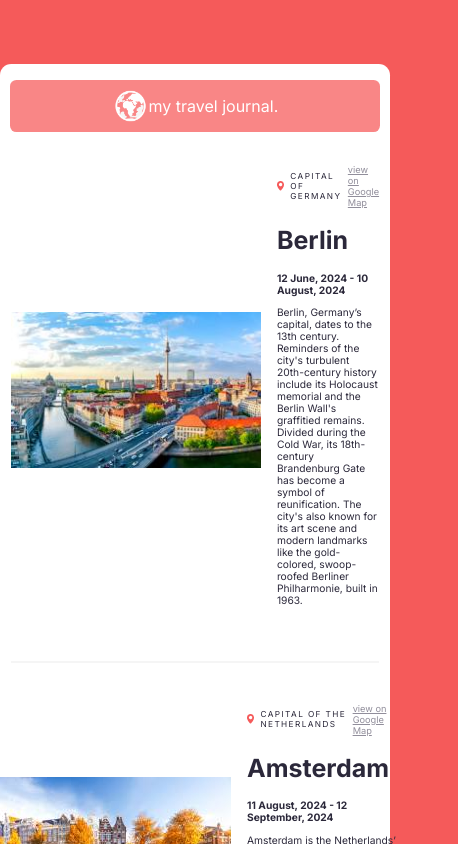
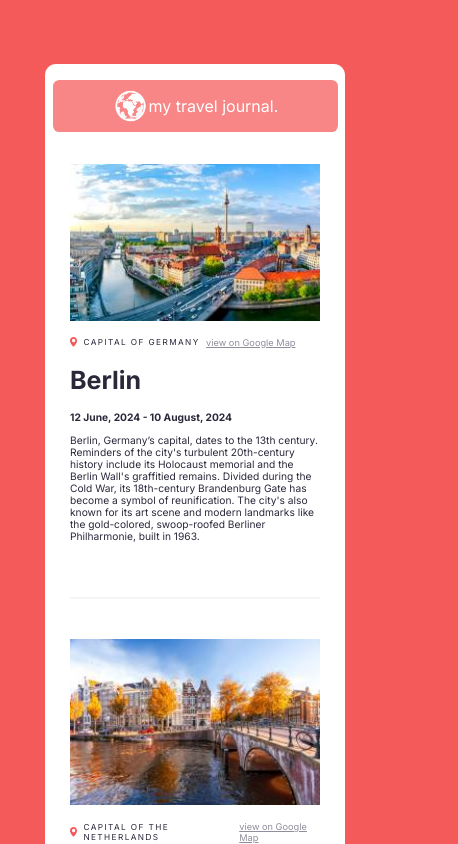
Before and after one commit to codingLuulu/travel-journal, a React (Vite) app in the folder travel-log/: page / in a window 390 px wide. Shown: the top 844 px of the page, 458 px wide, since content can reach past the window. Built offline with nearby package versions, Linux system fonts and the light colour scheme.

Commit message:
added responsive styling

```diff
--- a/travel-log/src/index.css
+++ b/travel-log/src/index.css
@@ -101,3 +101,33 @@ hr{
 .location-list li {
   margin-right: 6rem;
 }
+
+
+@media(max-width: 945px) {
+  .App{
+    max-width: 700px;
+  }
+  .card-content {
+    /* flex-wrap: wrap; */
+  }
+}
+@media(max-width: 785px) {
+  .App{
+    max-width: 550px;
+  }
+  .card-content {
+    flex-wrap: wrap;
+  }
+}
+@media(max-width: 655px) {
+  .App{
+    max-width: 500px;
+  }
+
+}
+@media(max-width: 505px) {
+  .App{
+    max-width: 300px;
+  }
+
+}
```
